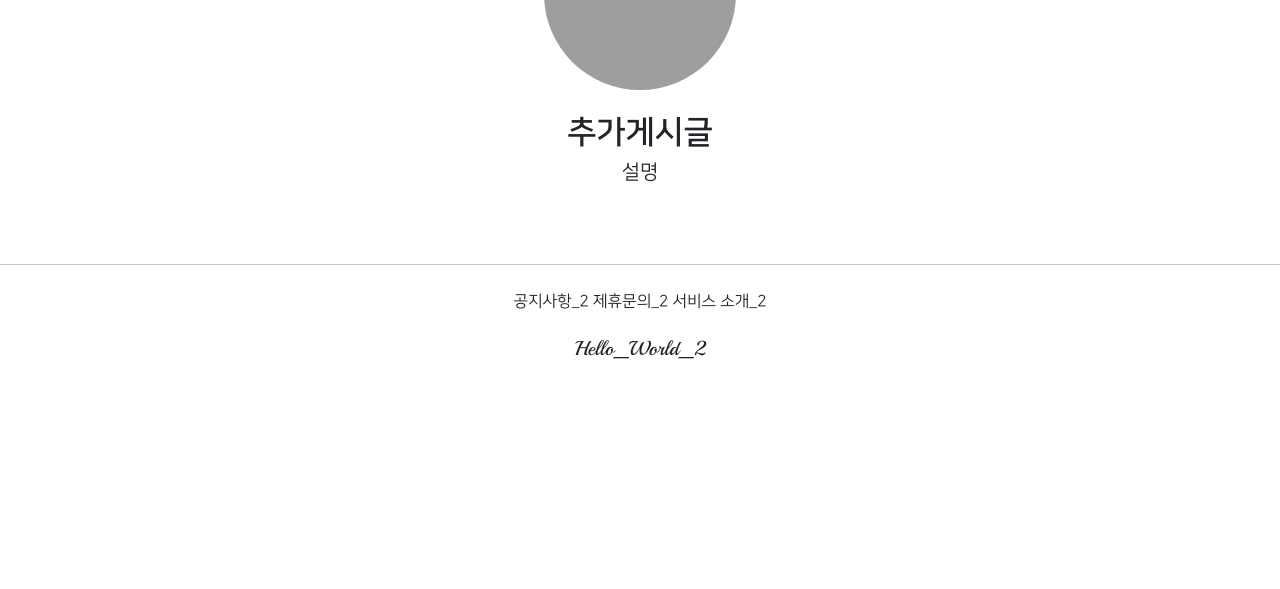
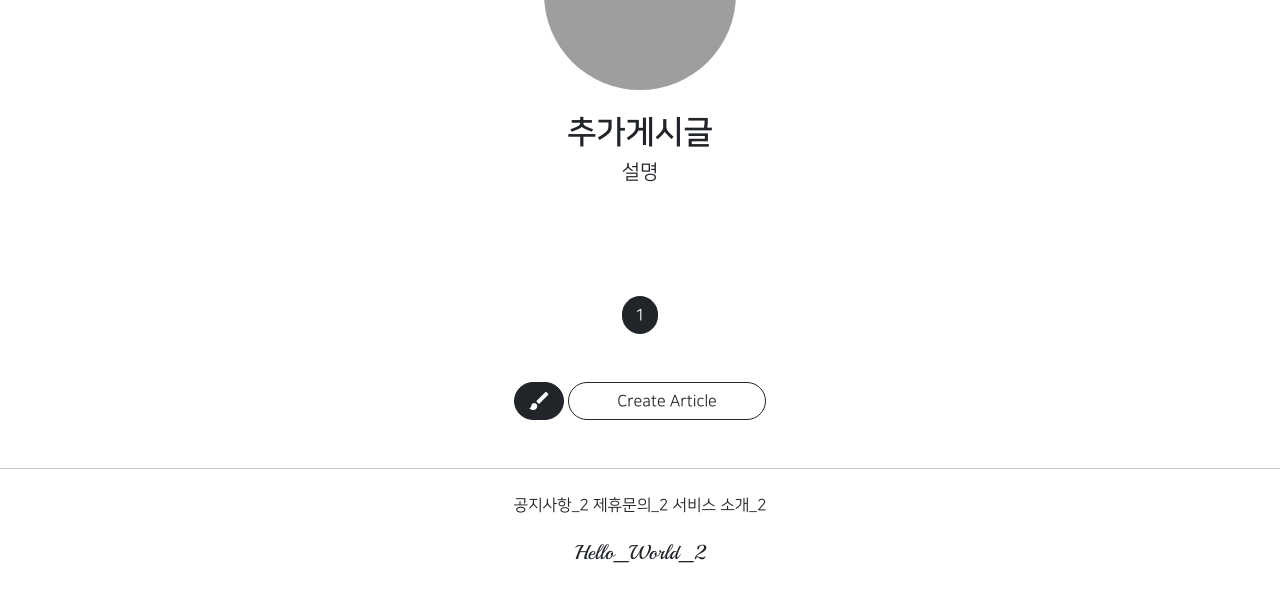
Before and after one commit to bupark82/git_class_2, a Django app: page /projects/detail/2 in a window 1280 px wide. Shown: the part 375-964 px from the top of the page. Before the commit the page ends 734 px from the top, so only its background shows below. Run offline with Django 3.2, Linux system fonts and the light colour scheme; data comes from the database, SQL or seed files in the repository; both versions use the stored data as it was after the commit; parts of the project's set-up code (start-up, migrations or seed data) failed here and were passed over; some libraries are stand-ins or nearby versions; grey boxes are pictures that could not be loaded.

Commit message:
08/18 git class commit 2

```diff
--- a/projectapp/templates/projectapp/detail.html
+++ b/projectapp/templates/projectapp/detail.html
@@ -16,5 +16,8 @@
         </div>
 
     </div>
+    <div>
+        {% include 'snippets/list_fragment.html' with article_list=object_list %}
+    </div>
 
 {% endblock %}
--- a/projectapp/views.py
+++ b/projectapp/views.py
@@ -5,7 +5,9 @@ from django.shortcuts import render
 from django.urls import reverse_lazy, reverse
 from django.utils.decorators import method_decorator
 from django.views.generic import CreateView, DetailView, ListView
+from django.views.generic.list import MultipleObjectMixin
 
+from articleapp.models import Article
 from projectapp.forms import ProjectCreationForm
 from projectapp.models import Project
 
@@ -19,10 +21,17 @@ class ProjectCreateView(CreateView):
     def get_success_url(self):
         return reverse('projectapp:detail', kwargs={'pk': self.object.pk})
 
-class ProjectDetailView(DetailView):
+class ProjectDetailView(DetailView, MultipleObjectMixin):
     model = Project
     context_object_name = 'target_project'
     template_name = 'projectapp/detail.html'
+
+    paginate_by = 20
+
+    def get_context_data(self, **kwargs):
+        article_list = Article.objects.filter(project=self.object)
+        return super().get_context_data(object_list=article_list,
+                                        **kwargs)
 
 class ProjectListView(ListView):
     model = Project
--- /dev/null
+++ b/templates/snippets/list_fragment.html
@@ -0,0 +1,56 @@
+
+{%  load static %}
+
+
+    <style>
+        .container {
+            padding: 0;
+            margin: 0 auto;
+        }
+        .container div {
+          width: 45%;
+            max-width: 200px;
+          display: flex;
+          justify-content: center;
+          align-items: center;
+          border-radius: 1rem;
+            flex-direction: column;
+            box-shadow: 0 0 1rem grey;
+        }
+
+        .container img {
+            width: 100%;
+            border-radius: 1rem;
+        }
+
+    </style>
+
+    <div class="container my-4">
+         {% for article in article_list %}
+
+            <div>
+                <a href="{% url 'articleapp:detail' pk=article.pk %}">
+                    <img src="{{ article.image.url }}" alt="">
+                </a>
+                <span class="my-2 NNS_B">{{ article.title }}</span>
+            </div>
+
+        {% endfor %}
+      </div>
+    </div>
+
+    <script src="{% static 'js/magicgrid.js'%}">
+    </script>
+
+    {% include 'snippets/pagination.html' %}
+
+    <div class="text-center my-5">
+        <a href="{% url 'articleapp:create' %}"
+           class="btn btn-dark rounded-pill material-icons">
+            brush
+        </a>
+        <a href="{% url 'articleapp:create' %}"
+           class="btn btn-outline-dark rounded-pill px-5">
+            Create Article
+        </a>
+    </div>
```
Also changed, not shown: db.sqlite3, media/article/IMG_1888.JPEG (added).
